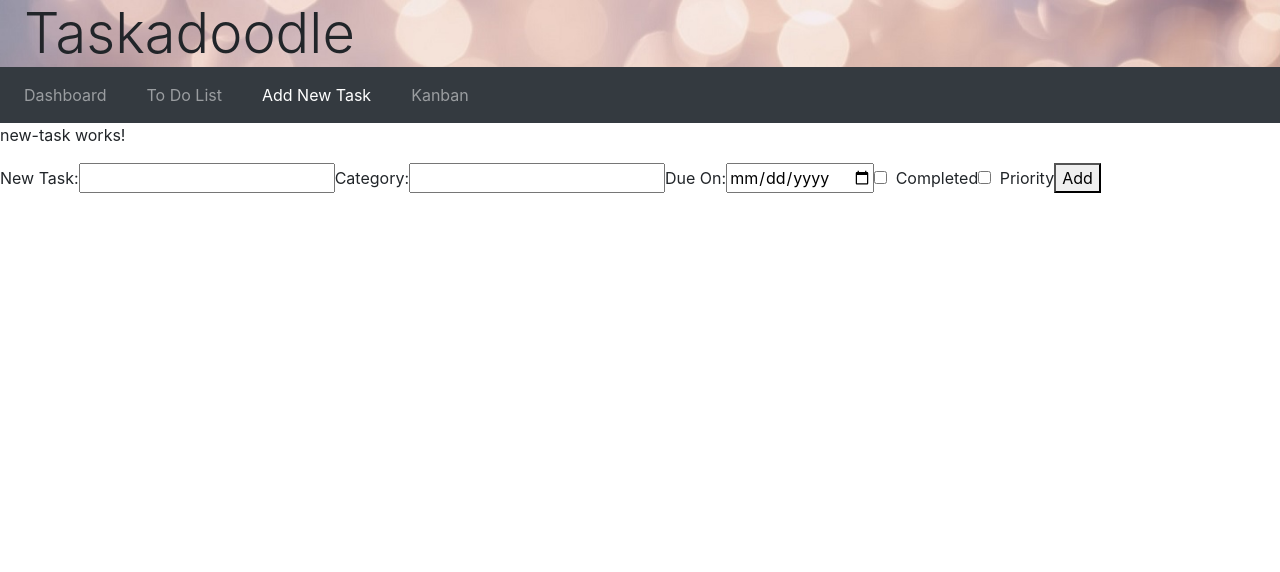
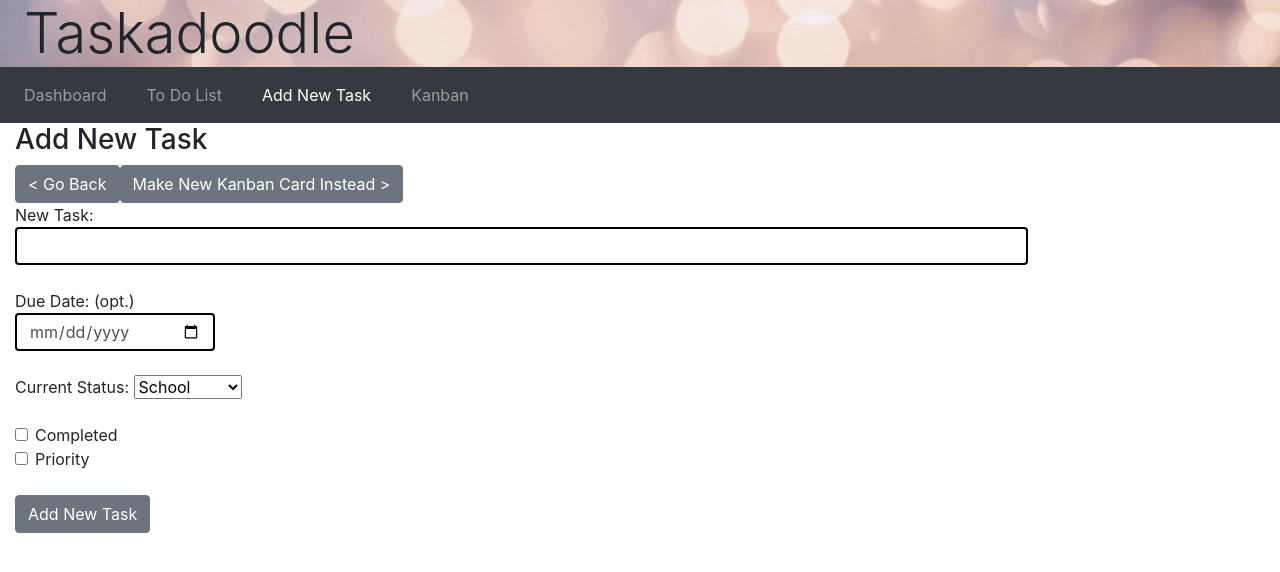
Before and after one commit to vtchris/rocp2_tasks, an Angular app in the folder client/: page /newtodo in a window 1280 px wide. Shown: the top 572 px of the page. Built offline with nearby package versions, Linux system fonts and the light colour scheme.

Commit message:
matched formating with kanban board to either add new task or go to newkanban board page instead

```diff
--- a/client/src/app/new-task/new-task.component.css
+++ b/client/src/app/new-task/new-task.component.css
@@ -0,0 +1,24 @@
+input {
+    border: 2px solid black;
+    border-radius: 4px;
+    box-sizing: border-box;
+}
+
+input[type=text] {
+    width: 90%;
+    border: 2px solid black;
+    border-radius: 4px;
+    box-sizing: border-box;
+    font-weight: bold;
+}
+
+input[type=date] {
+    width: 200px;
+    border: 2px solid black;
+    border-radius: 4px;
+    box-sizing: border-box;
+}
+
+label {
+    width: 90%;
+}
--- a/client/src/app/new-task/new-task.component.html
+++ b/client/src/app/new-task/new-task.component.html
@@ -1,20 +1,30 @@
-<p>new-task works!</p>
-<div class="form-inline">
+
+<div class="container-fluid">
+    <h3>Add New Task</h3>
+    <button class="btn btn-secondary" (click)="goBack()">&lt; Go Back</button>
+    <button class="btn btn-secondary" routerLink="/newkanban">Make New Kanban Card Instead &gt;</button>
+    <form class="form-group">
+        <div class="form-group">
             <label>New Task:
-        <input #taskTodo />
+                <input #taskTodo class="form-control" type="text"/>
             </label>
-    <label>Category:
-        <input #category />
+        </div>
+        <div class="form-group">
+            <label>Due Date: (opt.)
+                <input #dueDate  class="form-control" type="date"/>
             </label>
-    <label>Due On:
-        <input #dueDate type="date"/>
+        </div>
+        <div class="form-group">
+            <label>Current Status:
+                <select #category>
+                    <option value="School">School</option>
+                    <option value="Work">Work</option>
+                    <option value="Chores">Chores</option>
+                    <option value="Family">Family</option>
+                    <option value="DailyTasks">Daily Tasks</option>
+                </select>
             </label>
-    <!-- <label>Completed:
-        <input #completed />
-    </label>
-    <label>Priority:
-        <input #priority />
-    </label> -->
+        </div>
         <div class="form-group form-check">
             <label>
                 <div><input #completed type="checkbox" class="form-check-input">
@@ -24,7 +34,20 @@
             </label>
 
         </div>
-    <button (click)="add(taskTodo.value, category.value, dueDate.value, completed.checked, priority.checked); taskTodo.value=''; category.value='';dueDate.value='';">Add</button>
+        <div class="form-group">
+            <button class="btn btn-secondary"
+                (click)="add(taskTodo.value, category.value, dueDate.value, completed.checked, priority.checked); taskTodo.value=''; category.value='';dueDate.value='';">
+                Add New Task
+            </button>
 
         </div>
-<!-- task: string, category: string, dueDate: Date, priority: boolean, completed: boolean -->
+
+
+
+
+
+
+    </form>
+
+
+</div>
```
Lines whose indentation alone changed are shown as unchanged.
